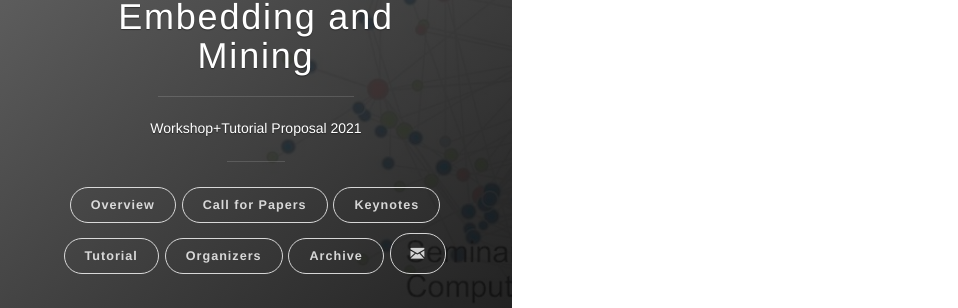
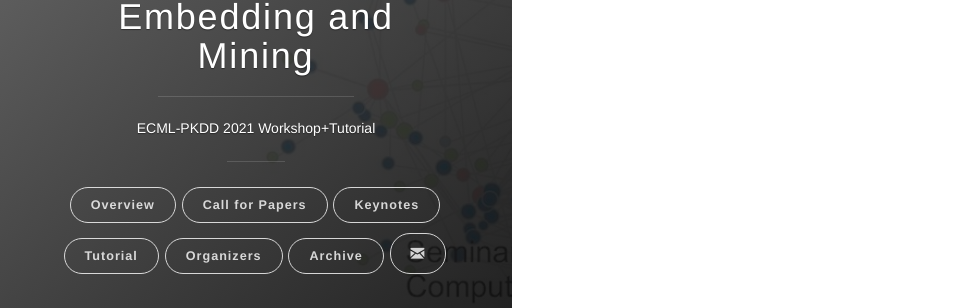
Before and after one commit to gem-ecmlpkdd/gem-ecmlpkdd.github.io, a Jekyll site: the page built from index.html, in a window 1280 px wide. Shown: the part 332-640 px from the top of the page, without its empty margins (0-958 px from the left). Built offline with Jekyll 4.4.1, drawn with Linux system fonts in a browser that asks for light colours; nearby versions of some CDN libraries.

Commit message:
Change subtitle in front page, remove "proposal"

```diff
--- a/_config.yml
+++ b/_config.yml
@@ -1,6 +1,6 @@
 # Site settings
 title: 'GEM: Graph Embedding and Mining'
-description: 'Workshop+Tutorial Proposal 2021'
+description: 'ECML-PKDD 2021 Workshop+Tutorial'
 url: 'http://gem-ecmlpkdd.github.io'
 baseurl: ''
 google_analytics: 'UA-140686722-1'
```
